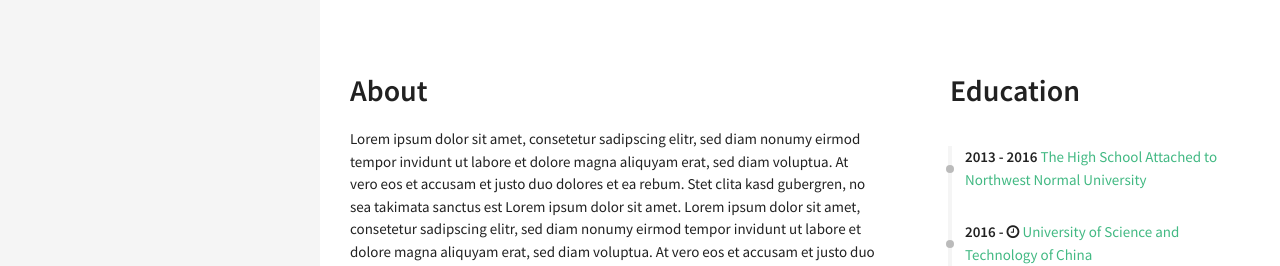
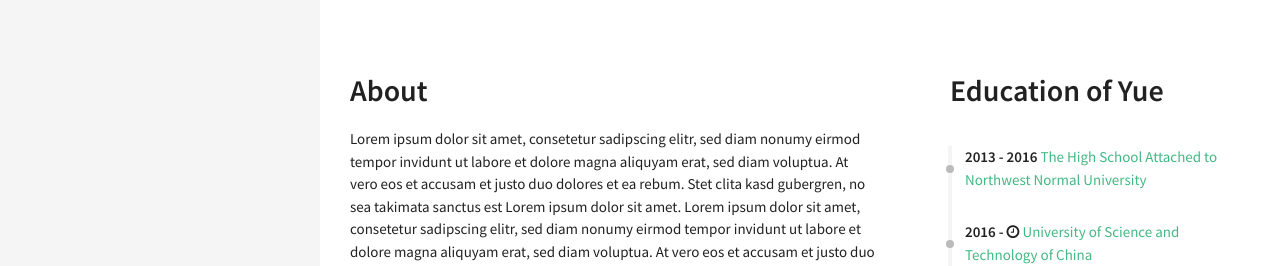
Before and after one commit to YueLi02/YueLi02.github.io, a Jekyll site: the page built from resume.html, in a window 1280 px wide. Shown: the top 266 px of the page. Built offline with Jekyll 4.4.1, drawn with Linux system fonts in a browser that asks for light colours.

Commit message:
Update education.html

```diff
--- a/_includes/sections/education.html
+++ b/_includes/sections/education.html
@@ -1,5 +1,5 @@
 <div class="navy-line"></div>
-<h1><span data-i18n="skills.my_skills">Education</span></h1>
+<h1><span data-i18n="skills.my_skills">Education of Yue</span></h1>
 
 <div class="archive">
   <div class="timeline" id="timeline">
```
